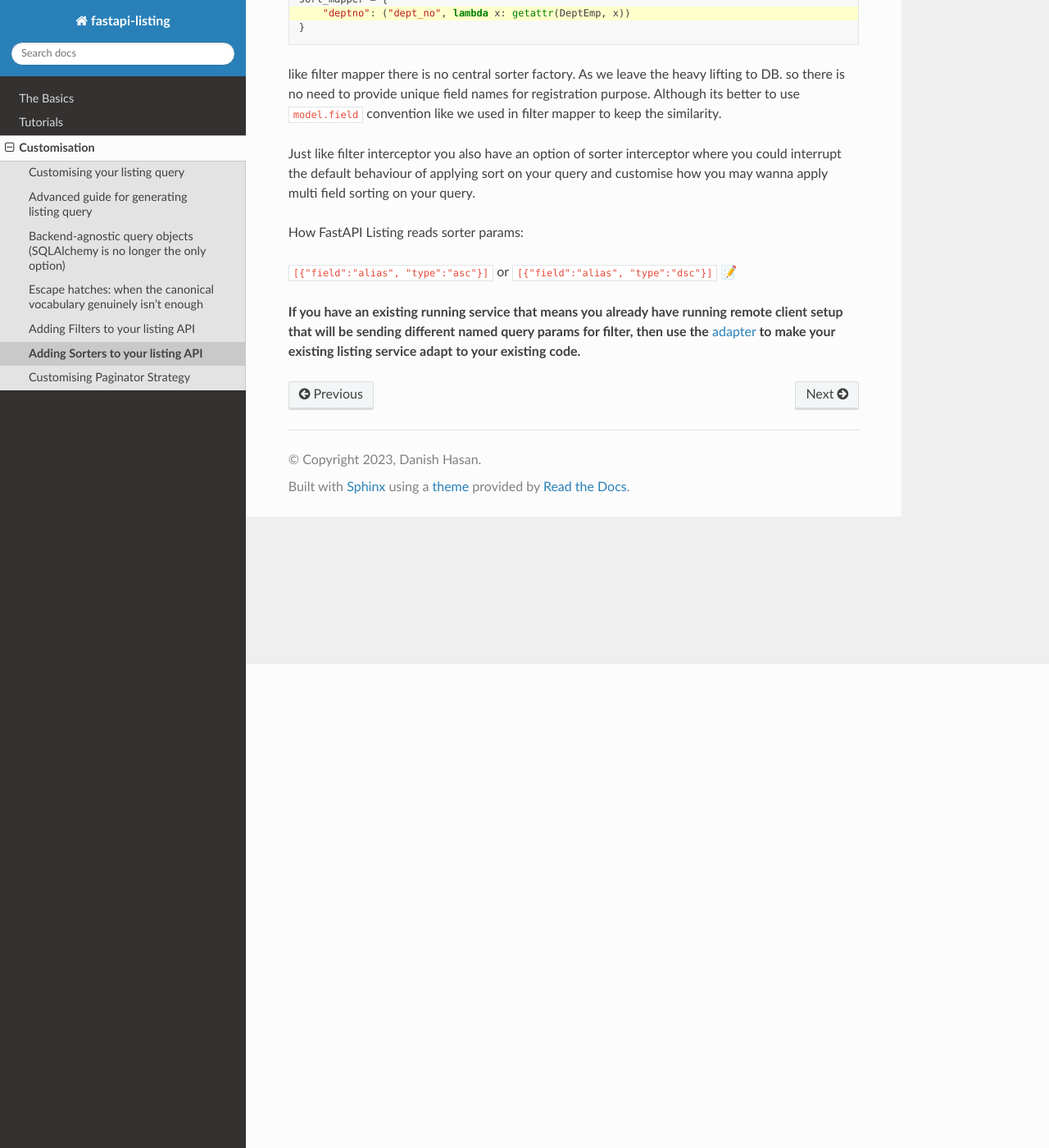
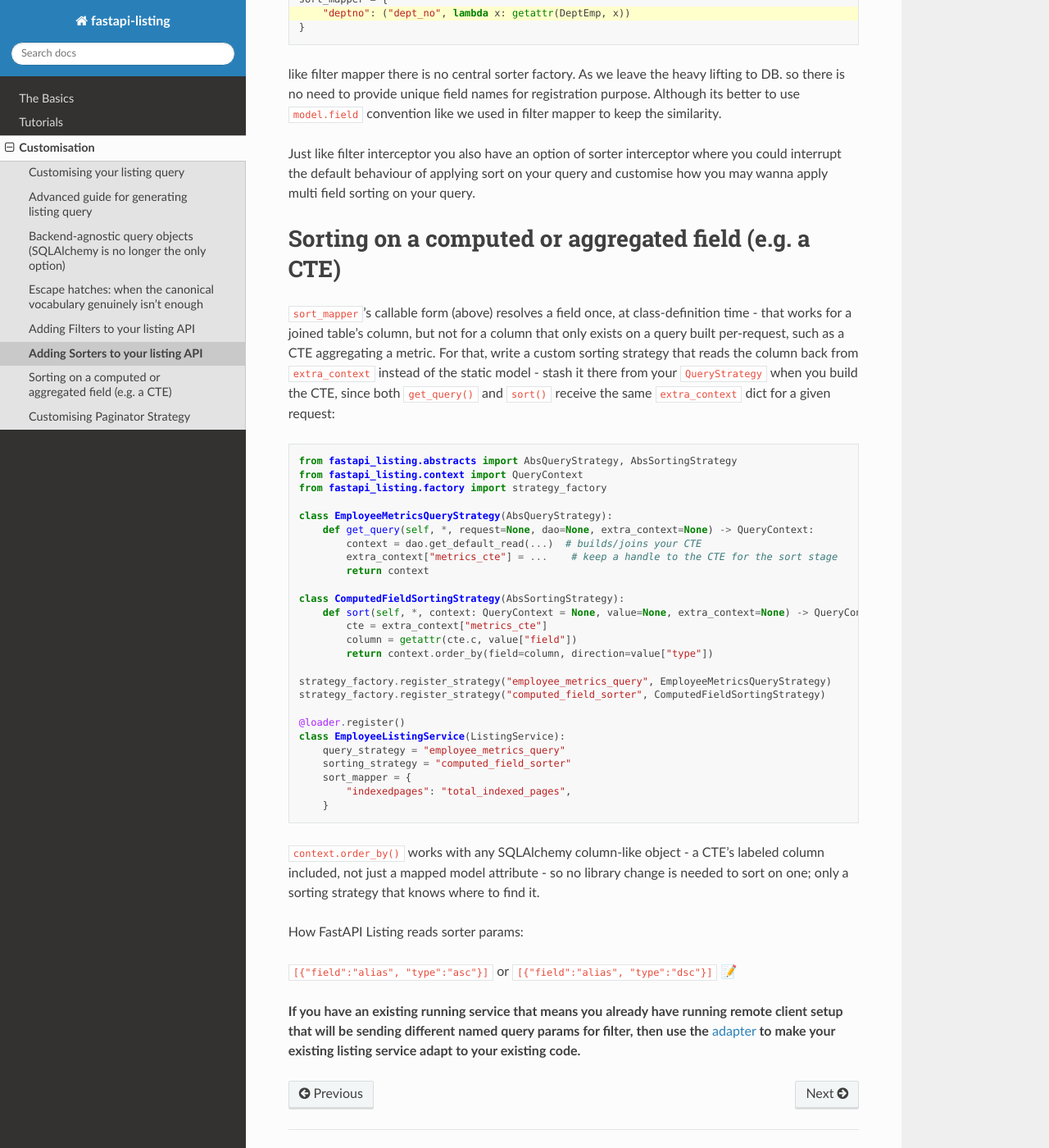
Before and after one commit to danielhasan1/fastapi-listing, a Sphinx documentation site: the page built from docs/sorter.rst, in a window 1280 px wide and 1400 px high, scrolled down 590 px. Shown: the whole window at 82% size. Built offline with Sphinx 7.4.7 and the Read the Docs theme 3.1.0, drawn with Linux system fonts in a browser that asks for light colours.

Commit message:
Document sorting on a computed/aggregated (CTE) field
Closes a discoverability gap, not a code bug (#20): the default
sort_mapper resolves fields statically, which can't reach a column
that only exists on a per-request CTE. context.order_by() already
supports any SQLAlchemy column-like object; this just shows the
custom-sorter + extra_context pattern to get there.

```diff
--- a/docs/sorter.rst
+++ b/docs/sorter.rst
@@ -37,6 +37,49 @@ Although its better to use ``model.field`` convention like we used in filter map
 Just like filter interceptor you also have an option of sorter interceptor where you could interrupt the default behaviour of applying sort on your query
 and customise how you may wanna apply multi field sorting on your query.
 
+Sorting on a computed or aggregated field (e.g. a CTE)
+-------------------------------------------------------
+
+``sort_mapper``'s callable form (above) resolves a field once, at class-definition time - that works for
+a joined table's column, but not for a column that only exists on a query built per-request, such as a
+CTE aggregating a metric. For that, write a custom sorting strategy that reads the column back from
+``extra_context`` instead of the static model - stash it there from your ``QueryStrategy`` when you build
+the CTE, since both ``get_query()`` and ``sort()`` receive the same ``extra_context`` dict for a given
+request:
+
+.. code-block:: python
+
+    from fastapi_listing.abstracts import AbsQueryStrategy, AbsSortingStrategy
+    from fastapi_listing.context import QueryContext
+    from fastapi_listing.factory import strategy_factory
+
+    class EmployeeMetricsQueryStrategy(AbsQueryStrategy):
+        def get_query(self, *, request=None, dao=None, extra_context=None) -> QueryContext:
+            context = dao.get_default_read(...)  # builds/joins your CTE
+            extra_context["metrics_cte"] = ...    # keep a handle to the CTE for the sort stage
+            return context
+
+    class ComputedFieldSortingStrategy(AbsSortingStrategy):
+        def sort(self, *, context: QueryContext = None, value=None, extra_context=None) -> QueryContext:
+            cte = extra_context["metrics_cte"]
+            column = getattr(cte.c, value["field"])
+            return context.order_by(field=column, direction=value["type"])
+
+    strategy_factory.register_strategy("employee_metrics_query", EmployeeMetricsQueryStrategy)
+    strategy_factory.register_strategy("computed_field_sorter", ComputedFieldSortingStrategy)
+
+    @loader.register()
+    class EmployeeListingService(ListingService):
+        query_strategy = "employee_metrics_query"
+        sorting_strategy = "computed_field_sorter"
+        sort_mapper = {
+            "indexedpages": "total_indexed_pages",
+        }
+
+``context.order_by()`` works with any SQLAlchemy column-like object - a CTE's labeled column included,
+not just a mapped model attribute - so no library change is needed to sort on one; only a sorting
+strategy that knows where to find it.
+
 How FastAPI Listing reads sorter params:
 
 ``[{"field":"alias", "type":"asc"}]`` or ``[{"field":"alias", "type":"dsc"}]`` 📝
```
